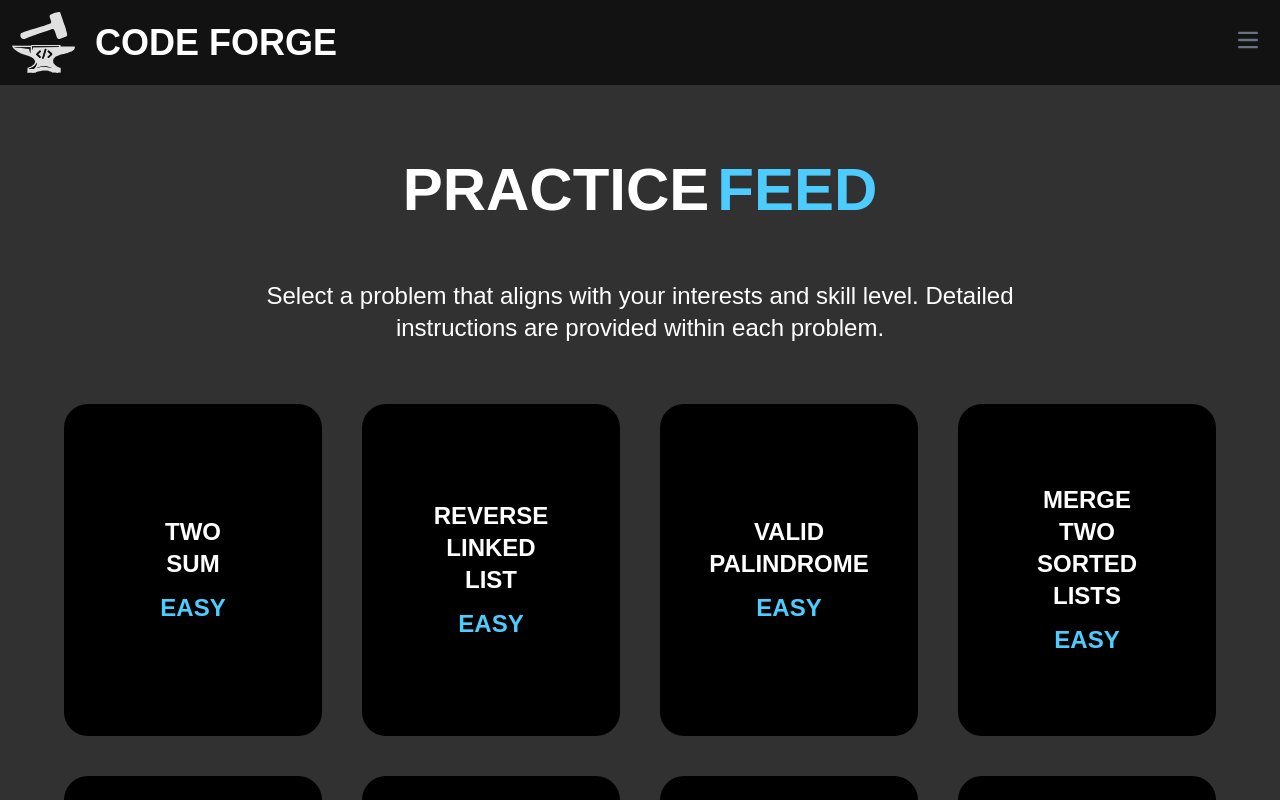
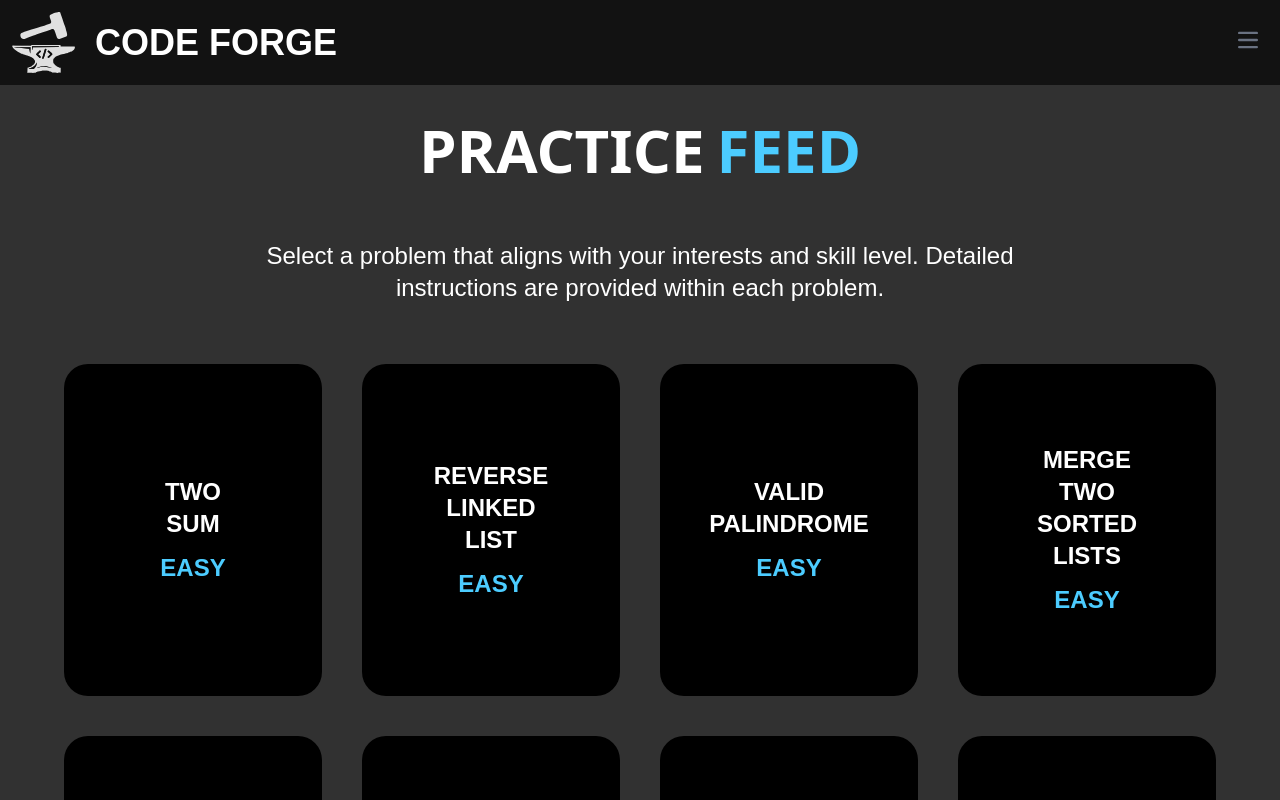
Before and after one commit to treysonbrown/code-forge, a React (Vite) app in the folder code-forge-frontend/: page /practicefeed in a window 1280 px wide. Shown: the top 800 px of the page. Built offline with nearby package versions, Linux system fonts and the light colour scheme; a web font is replaced by a local one.

Commit message:
Add Header components

```diff
--- /dev/null
+++ b/code-forge-frontend/src/components/BlueHeader.tsx
@@ -0,0 +1,9 @@
+type BlueHeaderProps = {
+	text: string;
+}
+
+const BlueHeader: React.FC<BlueHeaderProps> = ({ text }) => {
+	return <h1 className="flex justify-center mt-30 text-accent text-3xl md:text-5xl lg:text-6xl font-bold">{text}</h1>
+}
+
+export default BlueHeader;
--- /dev/null
+++ b/code-forge-frontend/src/components/Header.tsx
@@ -0,0 +1,17 @@
+import BlueHeader from "./BlueHeader";
+import WhiteHeader from "./WhiteHeader";
+
+type HeaderProps = {
+	whiteText: string;
+	blueText: string;
+}
+
+const Header: React.FC<HeaderProps> = ({ whiteText, blueText }) => {
+	return (
+		<div className="flex justify-center gap-3">
+			<WhiteHeader text={whiteText} />
+			<BlueHeader text={blueText} />
+		</div>
+	)
+}
+export default Header;
--- /dev/null
+++ b/code-forge-frontend/src/components/WhiteHeader.tsx
@@ -0,0 +1,9 @@
+type WhiteHeaderProps = {
+	text: string;
+}
+
+const WhiteHeader: React.FC<WhiteHeaderProps> = ({ text }) => {
+	return <h1 className="flex justify-center mt-30 text-white text-3xl md:text-5xl lg:text-6xl font-bold">{text}</h1>
+}
+
+export default WhiteHeader;
--- a/code-forge-frontend/src/pages/HelpfulResources.tsx
+++ b/code-forge-frontend/src/pages/HelpfulResources.tsx
@@ -1,6 +1,9 @@
+import Header from "../components/Header";
+
 const HelpfulResources = () => {
 	return (
-		<h1 className="pt-33">HelpfulResources</h1>
+		<Header whiteText="HELPFUL" blueText="RESOURCES" />
 	)
+
 }
 export default HelpfulResources;
--- a/code-forge-frontend/src/pages/Leaderboard.tsx
+++ b/code-forge-frontend/src/pages/Leaderboard.tsx
@@ -1,4 +1,5 @@
 import RunnerUp from "../components/RunnerUp";
+import WhiteHeader from "../components/WhiteHeader";
 
 type RunnerUp = {
 	place: number;
@@ -20,7 +21,7 @@ const Leaderboard = () => {
 
 	return (
 		<div className="flex flex-col" >
-			<h1 className="flex justify-center mt-30 text-white text-3xl md:text-5xl lg:text-6xl font-bold">LEADERBOARD</h1>
+			<WhiteHeader text="LEADERBOARD" />
 			<div className="flex justify-center">
 				<img src="../../src/assets/Podium.svg" className="flex justify-center mt-20 w-[40%]" />
 			</div>
--- a/code-forge-frontend/src/pages/PersonalStats.tsx
+++ b/code-forge-frontend/src/pages/PersonalStats.tsx
@@ -1,6 +1,10 @@
+import Header from "../components/Header";
+
 const PersonalStats = () => {
 	return (
-		<h1 className="pt-33">PersonalStats</h1>
+		<div>
+			<Header whiteText="PERSONAL" blueText="STATS" />
+		</div>
 	)
 }
 export default PersonalStats;
--- a/code-forge-frontend/src/pages/PracticeFeed.tsx
+++ b/code-forge-frontend/src/pages/PracticeFeed.tsx
@@ -1,4 +1,5 @@
 import Footer from "../components/Footer";
+import Header from "../components/Header";
 import ProblemCard from "../components/ProblemCard";
 
 const practiceFeedDesc: string = "Select a problem that aligns with your interests and skill level. Detailed instructions are provided within each problem."
@@ -27,10 +28,7 @@ const problems: Problems[] = [
 const PracticeFeed: React.FC = () => {
 	return (
 		<div className="flex justify-center flex-col">
-			<div className="flex justify-center mt-40 gap-2">
-				<h1 className="font-alegreya  text-3xl md:text-5xl lg:text-6xl text-white font-bold ">PRACTICE</h1>
-				<h1 className="font-alegreya  text-3xl md:text-5xl lg:text-6xl text-accent font-bold ">FEED</h1>
-			</div>
+			<Header whiteText="PRACTICE" blueText="FEED" />
 			<p className="flex text-center ml-[20%] mr-[20%] align-items text-white m-15 font-alegreya md:text-xl lg:text-2xl">{practiceFeedDesc}</p>
 
 			<div className="ml-[5%] mr-[5%]">
--- a/code-forge-frontend/src/pages/ProjectSharing.tsx
+++ b/code-forge-frontend/src/pages/ProjectSharing.tsx
@@ -1,6 +1,12 @@
+import Header from "../components/Header";
+
 const ProjectSharing = () => {
 	return (
-		<h1 className="pt-33">ProjectSharing</h1>
+
+		<div className="">
+			<Header whiteText="PROJECT" blueText="SHARING" />
+		</div>
+
 	)
 }
 export default ProjectSharing;
```
